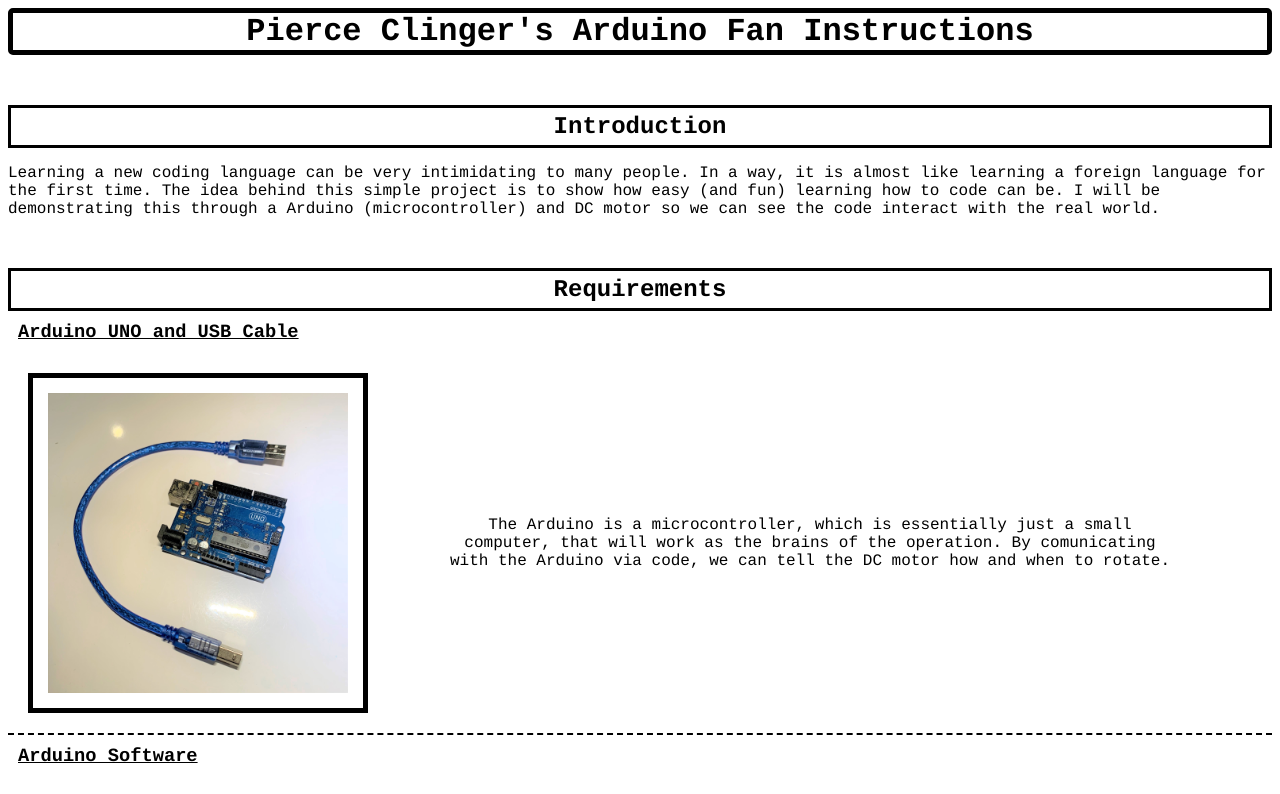
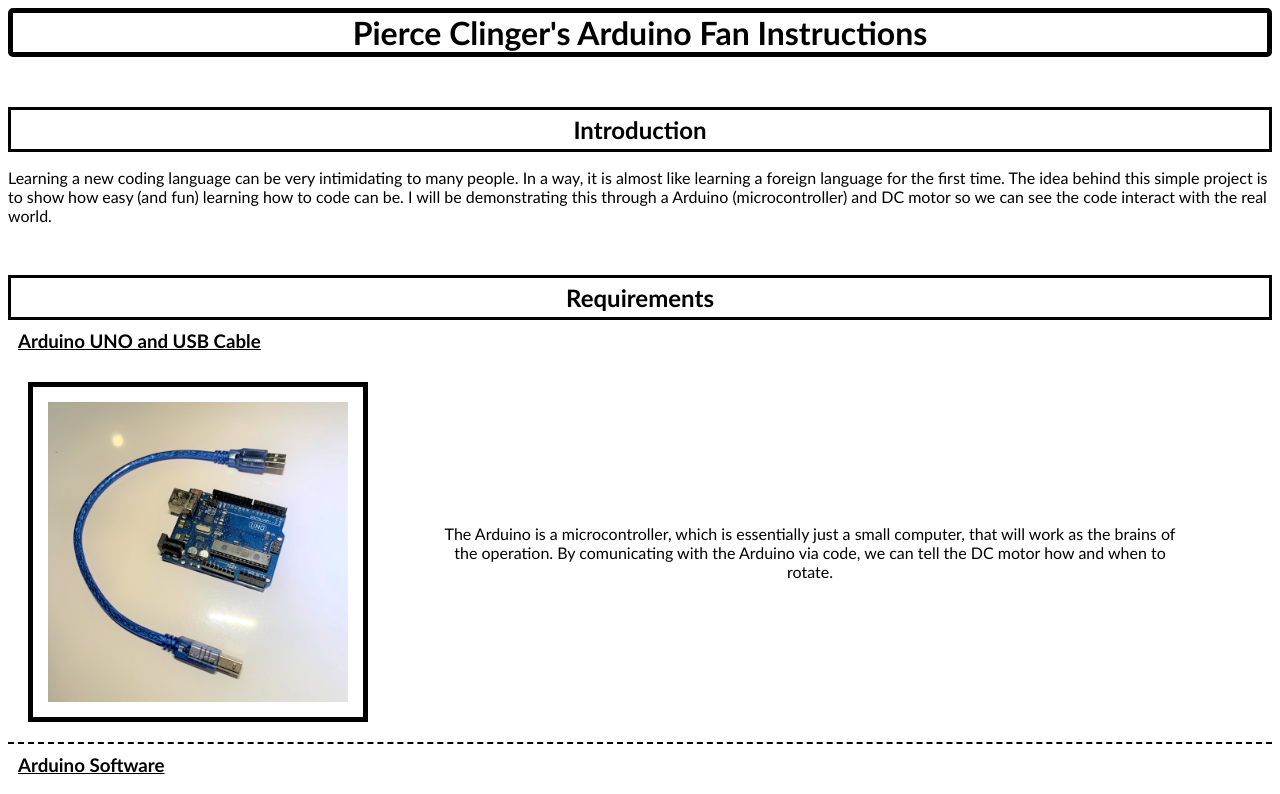
Before and after one commit to PierceClinger/ArduinoFan, a plain HTML site: page index.html in a window 1280 px wide. Shown: the top 794 px of the page. Drawn offline with Linux system fonts and the light colour scheme.

Commit message:
Add files via upload

```diff
--- a/styles.css
+++ b/styles.css
@@ -1,7 +1,7 @@
 body {
     background-color: white;
     color: black;
-    font-family:"Lucidia Console", Courier, monospace;
+    font-family: 'Gill Sans', 'Gill Sans MT', Calibri, 'Trebuchet MS', sans-serif;
 }
 #header {
     color:black;
@@ -9,7 +9,7 @@ body {
     text-align: center;
     border: solid 5px black;
     border-radius: 5px;
-    font-family:"Lucidia Console", Courier, monospace;
+    font-family: 'Gill Sans', 'Gill Sans MT', Calibri, 'Trebuchet MS', sans-serif;
 }
 .IntroTitle {
     text-align: center;
@@ -48,7 +48,7 @@ body {
 }
 .RequirementsText{
     margin: auto;
-    font-family:"Lucidia Console", Courier, monospace;
+    font-family: 'Gill Sans', 'Gill Sans MT', Calibri, 'Trebuchet MS', sans-serif;
     text-align: center;
     width: 60%;
     font-weight: 500;
```
